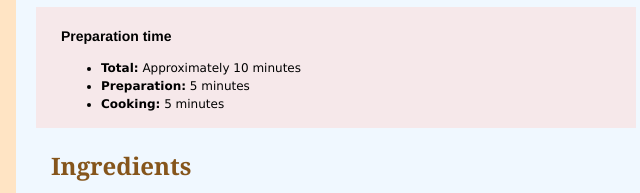
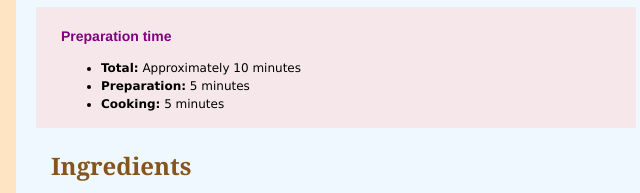
Before and after one commit to Octaviusb/recipe-page-main, a plain HTML site: page index.html in a window 1280 px wide. Shown: the part 498-691 px from the top of the page, 304-944 px from the left. Drawn offline with Linux system fonts and the light colour scheme.

Commit message:
Update style.css

```diff
--- a/style.css
+++ b/style.css
@@ -52,7 +52,7 @@ h2 {
 }
 
 h3{
-    font-color: purple;
+    color: purple;
     font-size: 14px;
     font-family: 'Franklin Gothic Medium', 'Arial Narrow', Arial, sans-serif;
     font-weight: bold;
```
